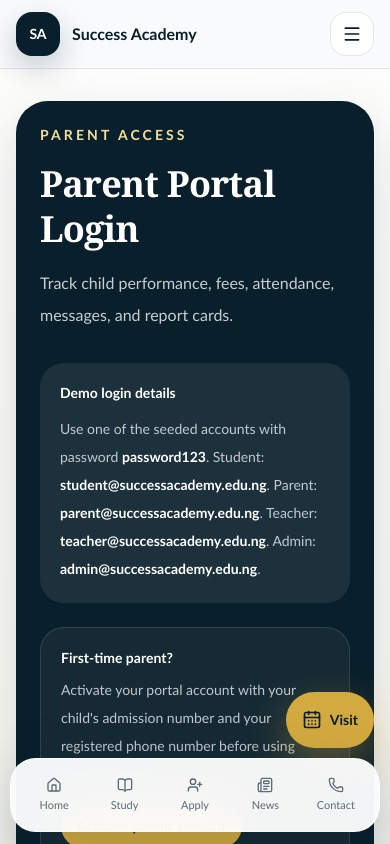
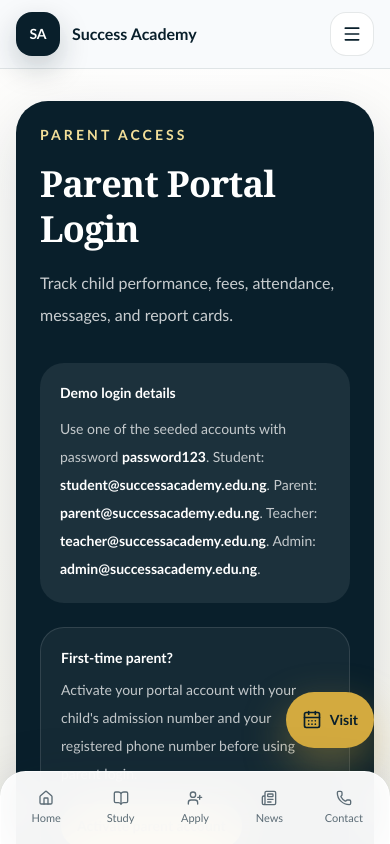
Before and after one commit to Ojay1963/Success-Academy, a React (Vite) app in the folder client/: page /portal/login/parent in a window 390 px wide. Shown: the top 844 px of the page. Built offline with nearby package versions, Linux system fonts and the light colour scheme.

Commit message:
Make mobile bottom nav flush

```diff
--- a/client/src/app/components/BottomNav.tsx
+++ b/client/src/app/components/BottomNav.tsx
@@ -12,8 +12,8 @@ const navIcons = {
 
 export default function BottomNav() {
   return (
-    <nav className="mobile-bottom-nav fixed bottom-3 left-1/2 z-50 w-[calc(100%-1.25rem)] -translate-x-1/2 md:hidden">
-      <div className="mx-auto grid max-w-[30rem] grid-cols-5 rounded-[1.6rem] border border-white/70 bg-[rgba(255,255,255,0.95)] p-2 shadow-[0_24px_70px_rgba(9,31,43,0.2)] backdrop-blur-xl">
+    <nav className="mobile-bottom-nav fixed bottom-0 left-0 z-50 w-full md:hidden">
+      <div className="mx-auto grid max-w-[30rem] grid-cols-5 rounded-t-[1.6rem] border border-b-0 border-white/70 bg-[rgba(255,255,255,0.95)] p-2 shadow-[0_24px_70px_rgba(9,31,43,0.2)] backdrop-blur-xl">
         {bottomNavItems.map((item) => {
           const Icon = navIcons[item.path as keyof typeof navIcons];
 
--- a/client/src/app/portal/PortalComponents.tsx
+++ b/client/src/app/portal/PortalComponents.tsx
@@ -259,8 +259,8 @@ export function PortalRoleLayout({ role }: { role: PortalRole }) {
         </div>
       </div>
 
-      <nav className="fixed bottom-3 left-1/2 z-50 w-[calc(100%-1.25rem)] -translate-x-1/2 md:hidden">
-        <div className="mx-auto grid max-w-[32rem] grid-cols-4 rounded-[1.6rem] border border-white/70 bg-[rgba(255,255,255,0.96)] p-2 shadow-[0_22px_70px_rgba(9,31,43,0.18)] backdrop-blur-xl">
+      <nav className="fixed bottom-0 left-0 z-50 w-full md:hidden">
+        <div className="mx-auto grid max-w-[32rem] grid-cols-4 rounded-t-[1.6rem] border border-b-0 border-white/70 bg-[rgba(255,255,255,0.96)] p-2 shadow-[0_22px_70px_rgba(9,31,43,0.18)] backdrop-blur-xl">
           {navItems.slice(0, 4).map((item) => {
             const Icon = item.icon;
             return (
```
